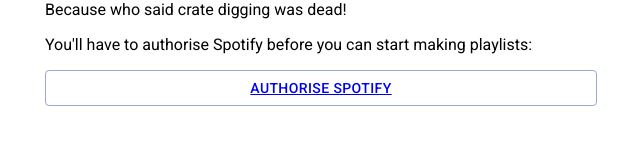
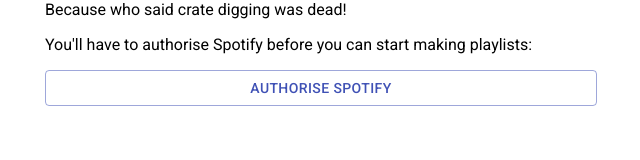
Before and after one commit to jacobcolyvan/seed-playlist, a React (Create React App) app: page / in a window 1280 px wide. Shown: the part 135-295 px from the top of the page, without its empty margins (319-959 px from the left). Built offline with nearby package versions, Linux system fonts and the light colour scheme.

Commit message:
very minor styling changes

```diff
--- a/src/components/Form.js
+++ b/src/components/Form.js
@@ -136,7 +136,7 @@
 
   return (
     <div>
-      <p>The only requirement is that you choose at least one genre, artist, OR track (up to 5 of each). <br/> The ranges for each param, are listed in their title.</p>
+      <p>The only requirement is that you choose at least one genre, artist, OR track (up to 5 of each). Required ranges for each param are listed in their title.</p>
       <p>For information about a specific feature visit <a href="https://developer.spotify.com/documentation/web-api/reference/tracks/get-audio-features/" target="_blank" rel="noopener noreferrer">here</a>.</p>
       <form>
         <GenreSelect genre={genre} setGenre={setGenre} />
@@ -170,13 +170,11 @@
         <Input title='popularity' saveParam={saveActiveParam} limit={100} />
         <Input title='tempo' saveParam={saveActiveParam} limit={200} />
         <Input title='key' saveParam={saveActiveParam} limit={11} />
-
         {/* loudness -60 - 0; mode = 0 or 1 */}
         {/* <Input title='loudness' saveParam={saveActiveParam} limit={1}/> */}
         {/* <Input title='mode' saveParam={saveActiveParam} limit={1}/> */}
 
-        <br></br>
-        <br></br>
+        <br/><br/><br/>
         <Button variant='outlined' color='primary' fullWidth onClick={onSubmit}>
           Generate
         </Button>
--- a/src/components/SpotifyAuth.js
+++ b/src/components/SpotifyAuth.js
@@ -10,14 +10,15 @@
 
   return (
     <div>
-      <p>This is a website that asks Spotify to make you a playlist based on the information you give it. </p>
+      <p>
+        This is a website that asks Spotify to make you a playlist based on the
+        information you give it.{' '}
+      </p>
       <p>Because who said crate digging was dead!</p>
-      <p>You'll have to authorise Spotify before you can start making playlists:</p>
-      <Button
-        variant='outlined'
-        color='primary'
-        fullWidth
-      >
+      <p>
+        You'll have to authorise Spotify before you can start making playlists:
+      </p>
+
       <a
         href={`https://accounts.spotify.com/authorize?response_type=token&client_id=${
           process.env.REACT_APP_SPOTIFY_CLIENT_ID2
@@ -25,9 +26,10 @@
           process.env.REACT_APP_SPOTIFY_CALLBACK_URI
         )}&show_dialog=false`}
       >
+        <Button variant='outlined' color='primary' fullWidth>
           Authorise Spotify
+        </Button>
       </a>
-      </Button>
     </div>
   );
 };
```
Lines whose indentation alone changed are shown as unchanged.
